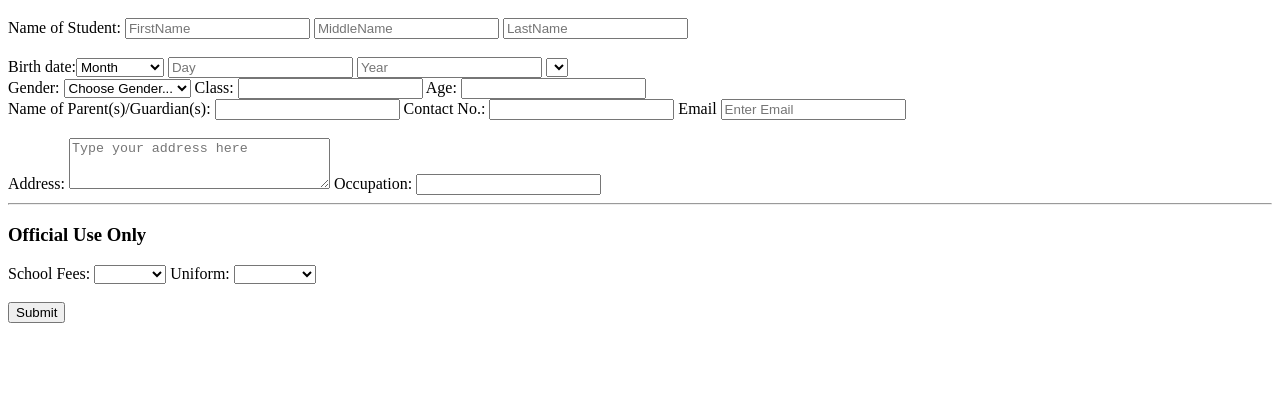
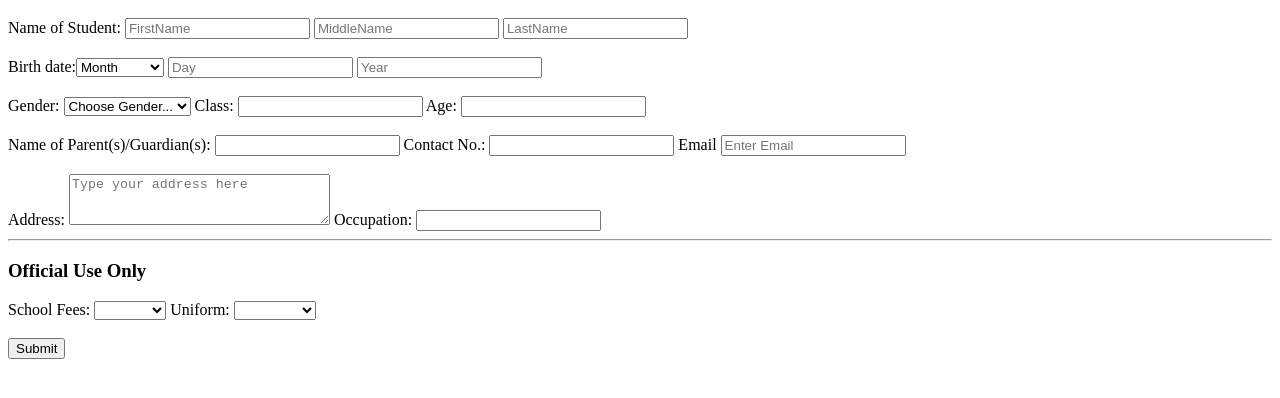
Before and after one commit to Xplorer360/Application-Form, a plain HTML site: page index.html in a window 1280 px wide. Shown: the part 370-768 px from the top of the page. Drawn offline with Linux system fonts and the light colour scheme.

Commit message:
last commit

```diff
--- a/index.html
+++ b/index.html
@@ -43,9 +43,11 @@
 
         <input type="text" placeholder="Day">
         <input type="text" placeholder="Year">
-        <select id="year" name="year">
-        </select><br>
 
+    </form>
+    <br>
+
+        <form action="/form/submit" method="GET or POST" >
             <label for="fname">Gender:
             </label><select required>
                 <option value="" disabled selected hidden>Choose Gender...</option>
@@ -59,7 +61,9 @@
             <label for="class">Age:
             </label>
             <input type="number" placeholder=""/>
+        </form>
         <br>
+        <form action="/form/submit" method="GET or POST" >
            <label for="nameofparent">Name of Parent(s)/Guardian(s):</label>
             <input type="text" aria-placeholder=""/>
             <label for="contact">Contact No.:</label>
```
